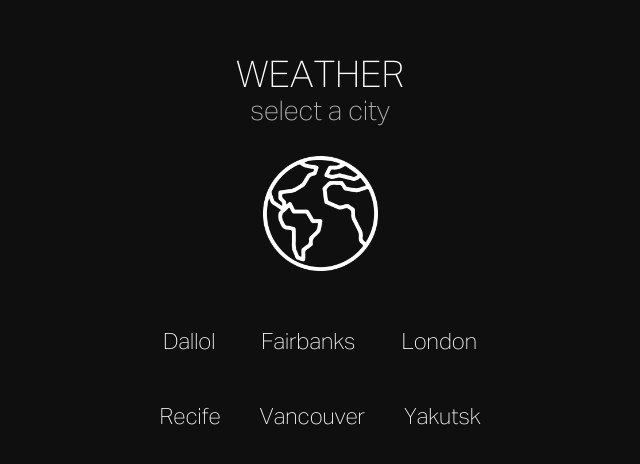
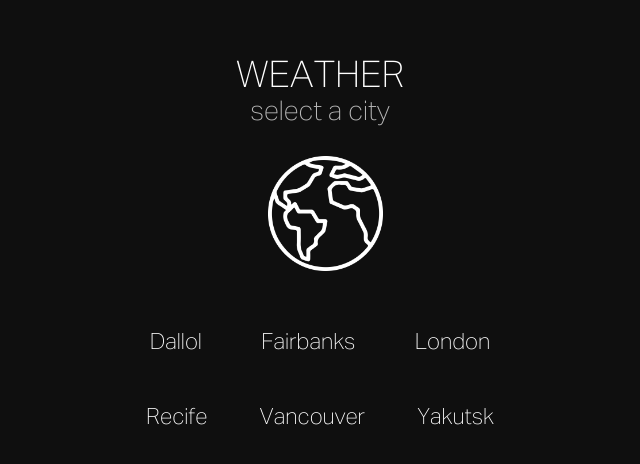
Before and after one commit to reinaldoleal/my-challenge-tds, a React (Vite) app: page / in a window 1280 px wide. Shown: the part 114-578 px from the top of the page, without its empty margins (320-960 px from the left). Built offline with nearby package versions, Linux system fonts and the light colour scheme.

Commit message:
ajustes de layout

```diff
--- a/src/assets/sass/style.sass
+++ b/src/assets/sass/style.sass
@@ -12,10 +12,10 @@
     @include mixins.container
 
     @include mixins.mobile
-        padding: 1.1rem
+        padding: 1rem
 
 .center
-    width: 360px
+    width: 400px
     height: 425px
     margin-top: 170px
 
@@ -25,7 +25,7 @@
         height: 100vh
 
 .header
-    width: 360px
+    width: 400px
     height: 70px
 
     text-align: center
@@ -42,7 +42,7 @@
         opacity: .7
 
 .globe
-    width: 350px
+    width: 400px
     height: 170px
     padding: 5px
 
@@ -64,7 +64,7 @@
                 height: 100px
 
 .cities
-    width: 360px
+    width: 400px
     height: 150px
 
     display: flex
@@ -77,7 +77,10 @@
         height: 100px
 
     &-item
-        padding: 1.2em
+        padding: 1.5em
+
+        @include mixins.mobile
+            padding: 1em
 
         span
             background-color: variables.$bg-color
```
